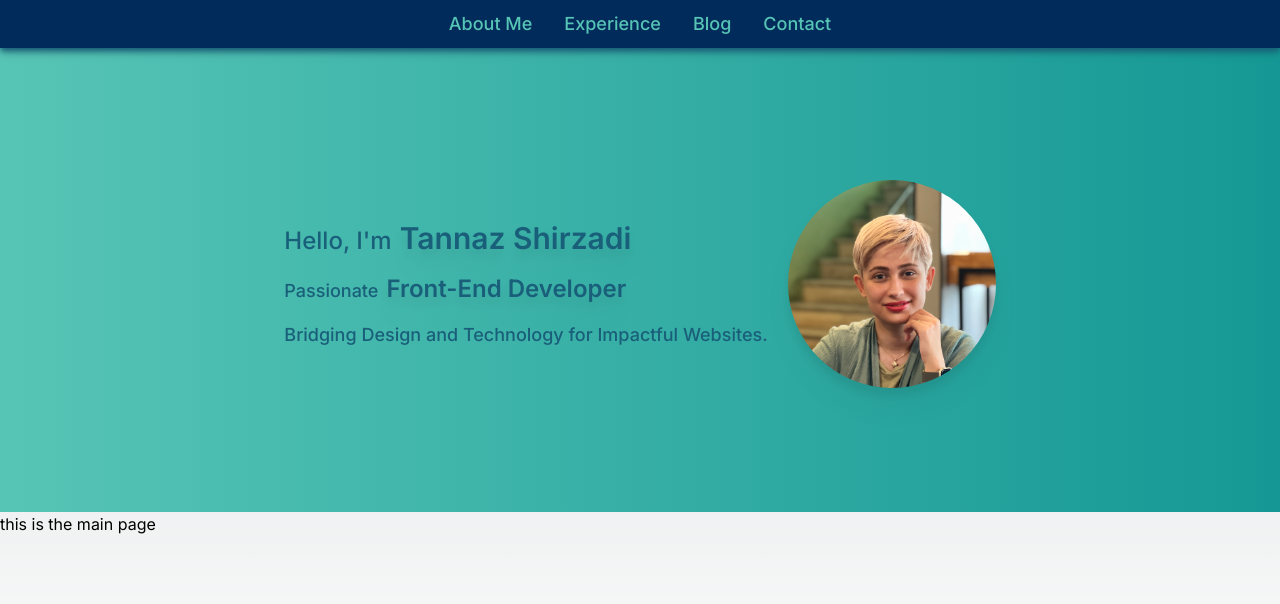
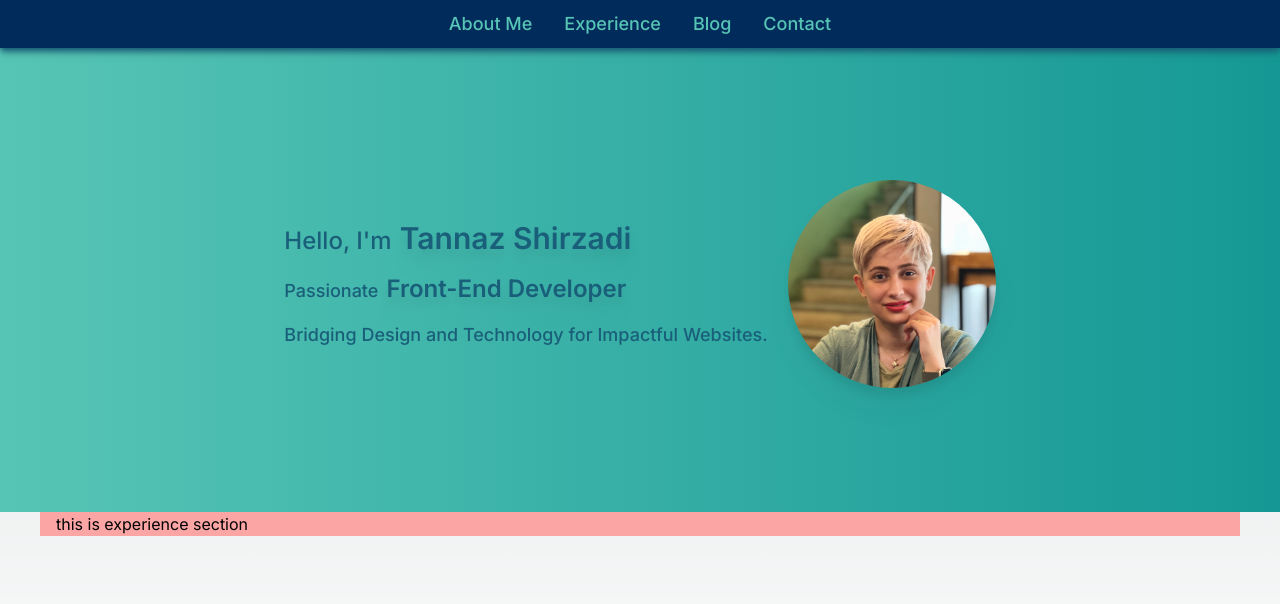
Before and after one commit to tannaz97shr/portfolio, a Next.js app: page / in a window 1280 px wide. Shown: the top 604 px of the page. Built offline with nearby package versions, Linux system fonts and the light colour scheme.

Commit message:
feat: set page layout

```diff
--- a/src/app/page.tsx
+++ b/src/app/page.tsx
@@ -4,7 +4,13 @@ export default function Home() {
   return (
     <main className="flex min-h-screen flex-col">
       <HeroSection />
-      <div>this is the main page</div>
+      <div
+        className="flex flex-col  bg-red-300
+      xl:w-[1200px] lg:w-[1000px] lg:mx-auto w-full px-4
+      "
+      >
+        <div>this is experience section</div>
+      </div>
     </main>
   );
 }
```
